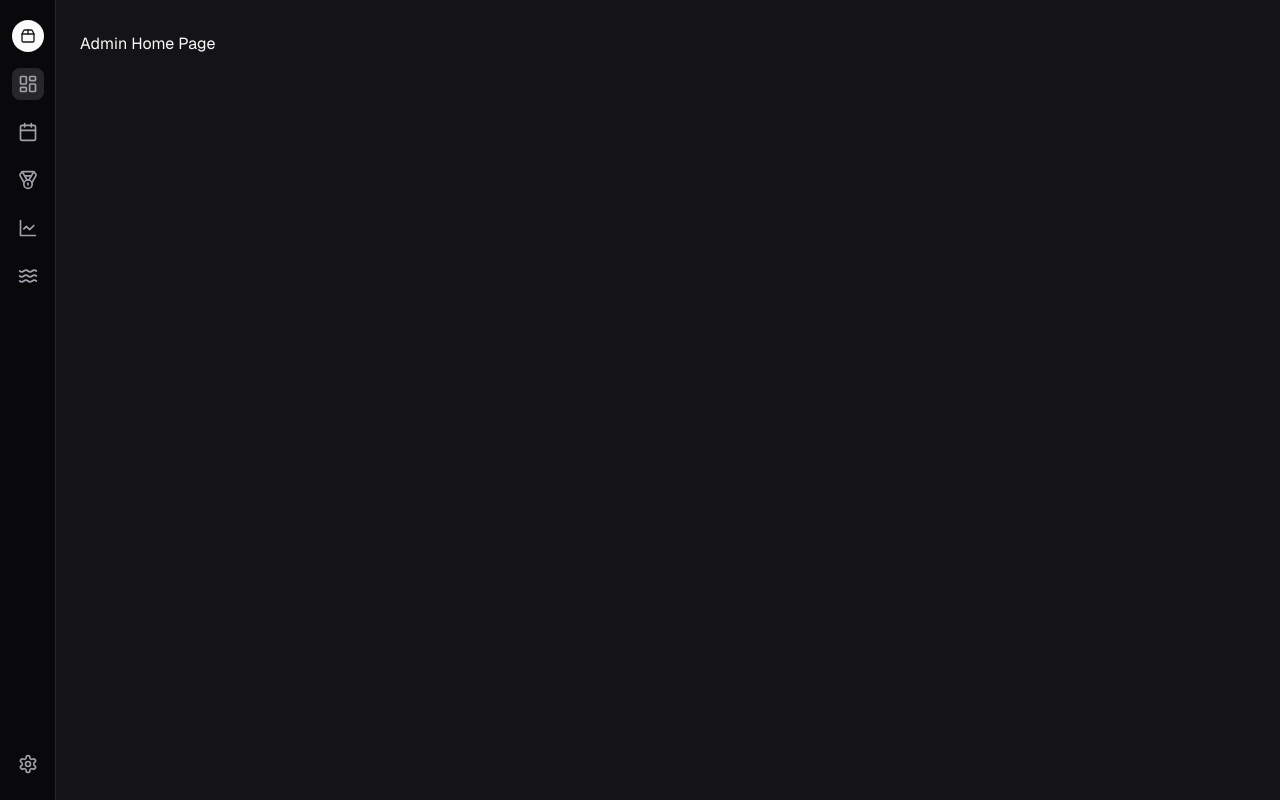
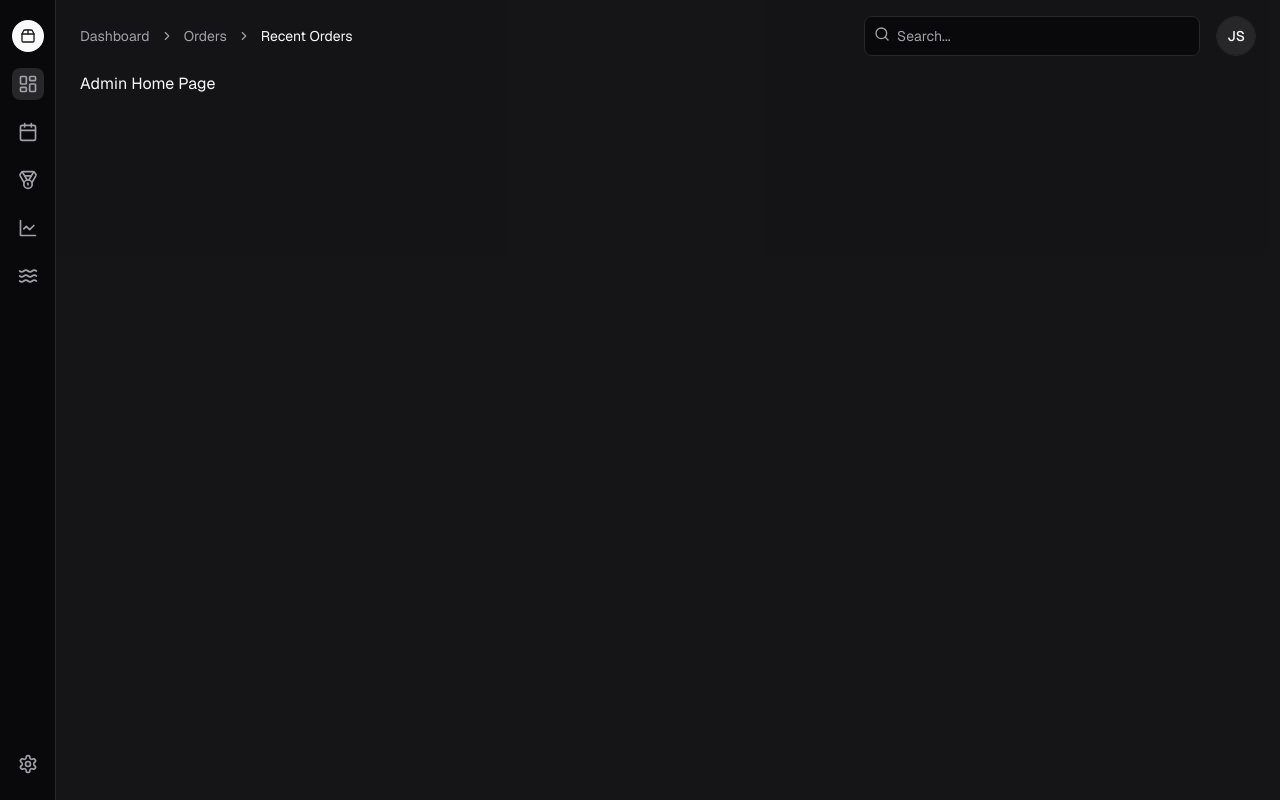
Before and after one commit to JamesSingleton/project-aqua, a Next.js app in the folder apps/admin/: page /admin/1 in a window 1280 px wide. Built offline with nearby package versions, Linux system fonts and the light colour scheme.

Commit message:
chore: more layout in apps/admin

```diff
--- a/apps/admin/app/admin/layout.tsx
+++ b/apps/admin/app/admin/layout.tsx
@@ -1,4 +1,35 @@
+import Link from "next/link";
+import {
+  Home,
+  LineChart,
+  Package,
+  Package2,
+  PanelLeft,
+  ShoppingCart,
+  Users2,
+  Search,
+} from "lucide-react";
 import LeftNav from "@/components/left-nav";
+import { Avatar, AvatarFallback } from "@repo/ui/avatar";
+import { Button } from "@repo/ui/button";
+import { Sheet, SheetContent, SheetTrigger } from "@repo/ui/sheet";
+import {
+  Breadcrumb,
+  BreadcrumbItem,
+  BreadcrumbLink,
+  BreadcrumbPage,
+  BreadcrumbSeparator,
+  BreadcrumbList,
+} from "@repo/ui/breadcrumb";
+import { Input } from "@repo/ui/input";
+import {
+  DropdownMenu,
+  DropdownMenuTrigger,
+  DropdownMenuContent,
+  DropdownMenuLabel,
+  DropdownMenuSeparator,
+  DropdownMenuItem,
+} from "@repo/ui/dropdown-menu";
 
 export default function AdminLayout({
   children,
@@ -11,7 +42,110 @@ export default function AdminLayout({
         <LeftNav />
       </aside>
       <div className="flex flex-col sm:gap-4 sm:py-4 sm:pl-14">
-        <header></header>
+        <header className="sticky top-0 z-30 flex h-14 items-center gap-4 border-b bg-background px-4 sm:static sm:h-auto sm:border-0 sm:bg-transparent sm:px-6">
+          <Sheet>
+            <SheetTrigger asChild>
+              <Button size="icon" variant="outline" className="sm:hidden">
+                <PanelLeft className="h-5 w-5" />
+                <span className="sr-only">Toggle Menu</span>
+              </Button>
+            </SheetTrigger>
+            <SheetContent side="left" className="sm:max-w-xs">
+              <nav className="grid gap-6 text-lg font-medium">
+                <Link
+                  href="#"
+                  className="group flex h-10 w-10 shrink-0 items-center justify-center gap-2 rounded-full bg-primary text-lg font-semibold text-primary-foreground md:text-base"
+                >
+                  <Package2 className="h-5 w-5 transition-all group-hover:scale-110" />
+                  <span className="sr-only">Acme Inc</span>
+                </Link>
+                <Link
+                  href="#"
+                  className="flex items-center gap-4 px-2.5 text-muted-foreground hover:text-foreground"
+                >
+                  <Home className="h-5 w-5" />
+                  Dashboard
+                </Link>
+                <Link
+                  href="#"
+                  className="flex items-center gap-4 px-2.5 text-foreground"
+                >
+                  <ShoppingCart className="h-5 w-5" />
+                  Orders
+                </Link>
+                <Link
+                  href="#"
+                  className="flex items-center gap-4 px-2.5 text-muted-foreground hover:text-foreground"
+                >
+                  <Package className="h-5 w-5" />
+                  Products
+                </Link>
+                <Link
+                  href="#"
+                  className="flex items-center gap-4 px-2.5 text-muted-foreground hover:text-foreground"
+                >
+                  <Users2 className="h-5 w-5" />
+                  Customers
+                </Link>
+                <Link
+                  href="#"
+                  className="flex items-center gap-4 px-2.5 text-muted-foreground hover:text-foreground"
+                >
+                  <LineChart className="h-5 w-5" />
+                  Settings
+                </Link>
+              </nav>
+            </SheetContent>
+          </Sheet>
+          <Breadcrumb className="hidden md:flex">
+            <BreadcrumbList>
+              <BreadcrumbItem>
+                <BreadcrumbLink asChild>
+                  <Link href="#">Dashboard</Link>
+                </BreadcrumbLink>
+              </BreadcrumbItem>
+              <BreadcrumbSeparator />
+              <BreadcrumbItem>
+                <BreadcrumbLink asChild>
+                  <Link href="#">Orders</Link>
+                </BreadcrumbLink>
+              </BreadcrumbItem>
+              <BreadcrumbSeparator />
+              <BreadcrumbItem>
+                <BreadcrumbPage>Recent Orders</BreadcrumbPage>
+              </BreadcrumbItem>
+            </BreadcrumbList>
+          </Breadcrumb>
+          <div className="relative ml-auto flex-1 md:grow-0">
+            <Search className="absolute left-2.5 top-2.5 h-4 w-4 text-muted-foreground" />
+            <Input
+              type="search"
+              placeholder="Search..."
+              className="w-full rounded-lg bg-background pl-8 md:w-[200px] lg:w-[336px]"
+            />
+          </div>
+          <DropdownMenu>
+            <DropdownMenuTrigger asChild>
+              <Button
+                variant="outline"
+                size="icon"
+                className="overflow-hidden rounded-full"
+              >
+                <Avatar>
+                  <AvatarFallback>JS</AvatarFallback>
+                </Avatar>
+              </Button>
+            </DropdownMenuTrigger>
+            <DropdownMenuContent align="end">
+              <DropdownMenuLabel>My Account</DropdownMenuLabel>
+              <DropdownMenuSeparator />
+              <DropdownMenuItem>Settings</DropdownMenuItem>
+              <DropdownMenuItem>Support</DropdownMenuItem>
+              <DropdownMenuSeparator />
+              <DropdownMenuItem>Logout</DropdownMenuItem>
+            </DropdownMenuContent>
+          </DropdownMenu>
+        </header>
         <main className="grid flex-1 items-start gap-4 p-4 sm:px-6 sm:py-0 md:gap-8 lg:grid-cols-3 xl:grid-cols-3">
           {children}
         </main>
--- a/packages/ui/package.json
+++ b/packages/ui/package.json
@@ -5,6 +5,7 @@
   "exports": {
     "./avatar": "./src/components/ui/avatar.tsx",
     "./badge": "./src/components/ui/badge.tsx",
+    "./breadcrumb": "./src/components/ui/breadcrumb.tsx",
     "./button": "./src/components/ui/button.tsx",
     "./calendar": "./src/components/ui/calendar.tsx",
     "./card": "./src/components/ui/card.tsx",
--- /dev/null
+++ b/packages/ui/src/components/ui/breadcrumb.tsx
@@ -0,0 +1,115 @@
+import * as React from "react";
+import { Slot } from "@radix-ui/react-slot";
+import { ChevronRight, MoreHorizontal } from "lucide-react";
+
+import { cn } from "@/lib/utils";
+
+const Breadcrumb = React.forwardRef<
+  HTMLElement,
+  React.ComponentPropsWithoutRef<"nav"> & {
+    separator?: React.ReactNode;
+  }
+>(({ ...props }, ref) => <nav ref={ref} aria-label="breadcrumb" {...props} />);
+Breadcrumb.displayName = "Breadcrumb";
+
+const BreadcrumbList = React.forwardRef<
+  HTMLOListElement,
+  React.ComponentPropsWithoutRef<"ol">
+>(({ className, ...props }, ref) => (
+  <ol
+    ref={ref}
+    className={cn(
+      "flex flex-wrap items-center gap-1.5 break-words text-sm text-muted-foreground sm:gap-2.5",
+      className,
+    )}
+    {...props}
+  />
+));
+BreadcrumbList.displayName = "BreadcrumbList";
+
+const BreadcrumbItem = React.forwardRef<
+  HTMLLIElement,
+  React.ComponentPropsWithoutRef<"li">
+>(({ className, ...props }, ref) => (
+  <li
+    ref={ref}
+    className={cn("inline-flex items-center gap-1.5", className)}
+    {...props}
+  />
+));
+BreadcrumbItem.displayName = "BreadcrumbItem";
+
+const BreadcrumbLink = React.forwardRef<
+  HTMLAnchorElement,
+  React.ComponentPropsWithoutRef<"a"> & {
+    asChild?: boolean;
+  }
+>(({ asChild, className, ...props }, ref) => {
+  const Comp = asChild ? Slot : "a";
+
+  return (
+    <Comp
+      ref={ref}
+      className={cn("transition-colors hover:text-foreground", className)}
+      {...props}
+    />
+  );
+});
+BreadcrumbLink.displayName = "BreadcrumbLink";
+
+const BreadcrumbPage = React.forwardRef<
+  HTMLSpanElement,
+  React.ComponentPropsWithoutRef<"span">
+>(({ className, ...props }, ref) => (
+  <span
+    ref={ref}
+    role="link"
+    aria-disabled="true"
+    aria-current="page"
+    className={cn("font-normal text-foreground", className)}
+    {...props}
+  />
+));
+BreadcrumbPage.displayName = "BreadcrumbPage";
+
+const BreadcrumbSeparator = ({
+  children,
+  className,
+  ...props
+}: React.ComponentProps<"li">) => (
+  <li
+    role="presentation"
+    aria-hidden="true"
+    className={cn("[&>svg]:size-3.5", className)}
+    {...props}
+  >
+    {children ?? <ChevronRight />}
+  </li>
+);
+BreadcrumbSeparator.displayName = "BreadcrumbSeparator";
+
+const BreadcrumbEllipsis = ({
+  className,
+  ...props
+}: React.ComponentProps<"span">) => (
+  <span
+    role="presentation"
+    aria-hidden="true"
+    className={cn("flex h-9 w-9 items-center justify-center", className)}
+    {...props}
+  >
+    <MoreHorizontal className="h-4 w-4" />
+    <span className="sr-only">More</span>
+  </span>
+);
+BreadcrumbEllipsis.displayName = "BreadcrumbElipssis";
+
+export {
+  Breadcrumb,
+  BreadcrumbList,
+  BreadcrumbItem,
+  BreadcrumbLink,
+  BreadcrumbPage,
+  BreadcrumbSeparator,
+  BreadcrumbEllipsis,
+};
```
Also changed, not shown: 1 other file (tests, documents, lock files or other folders).
